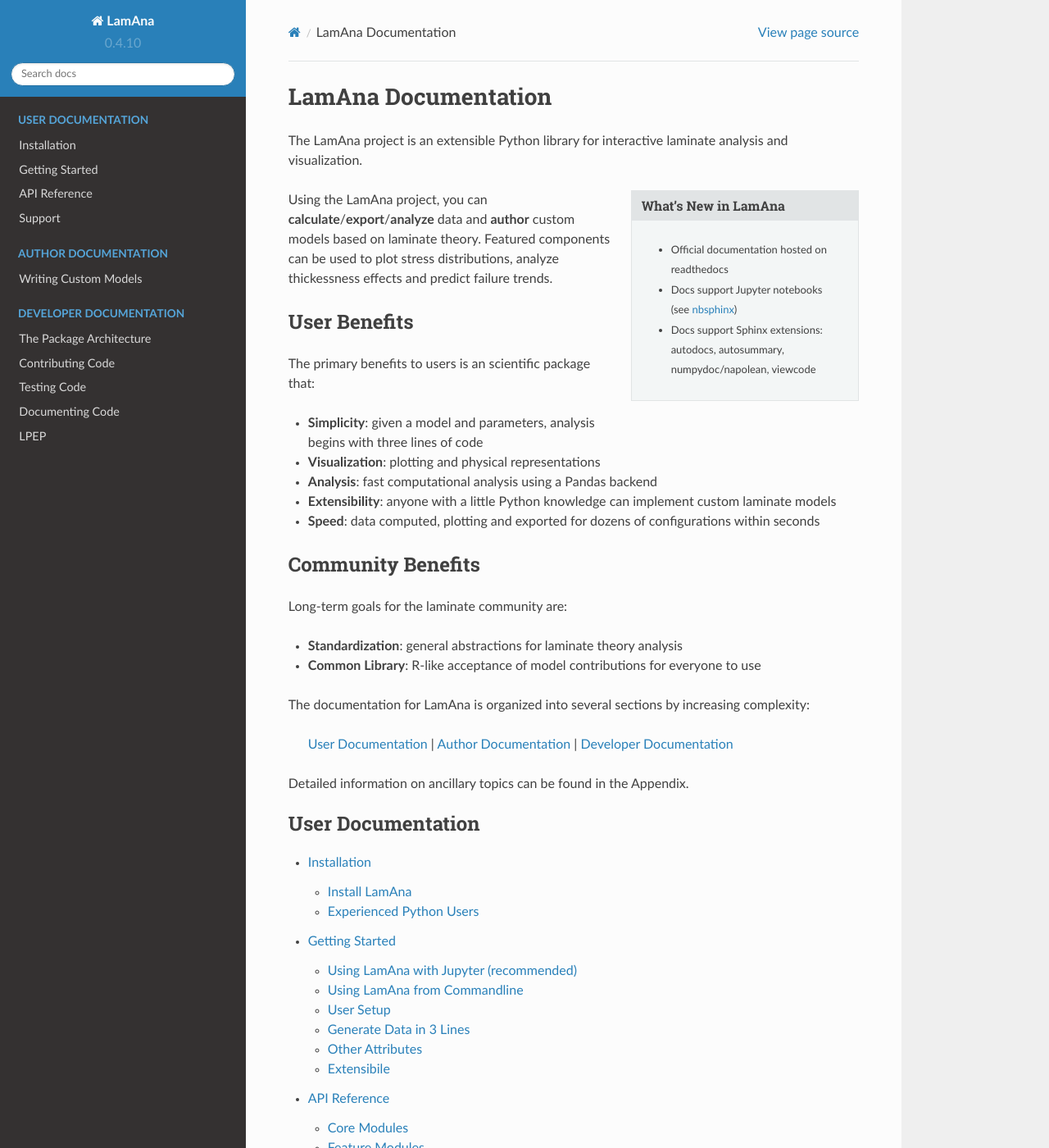
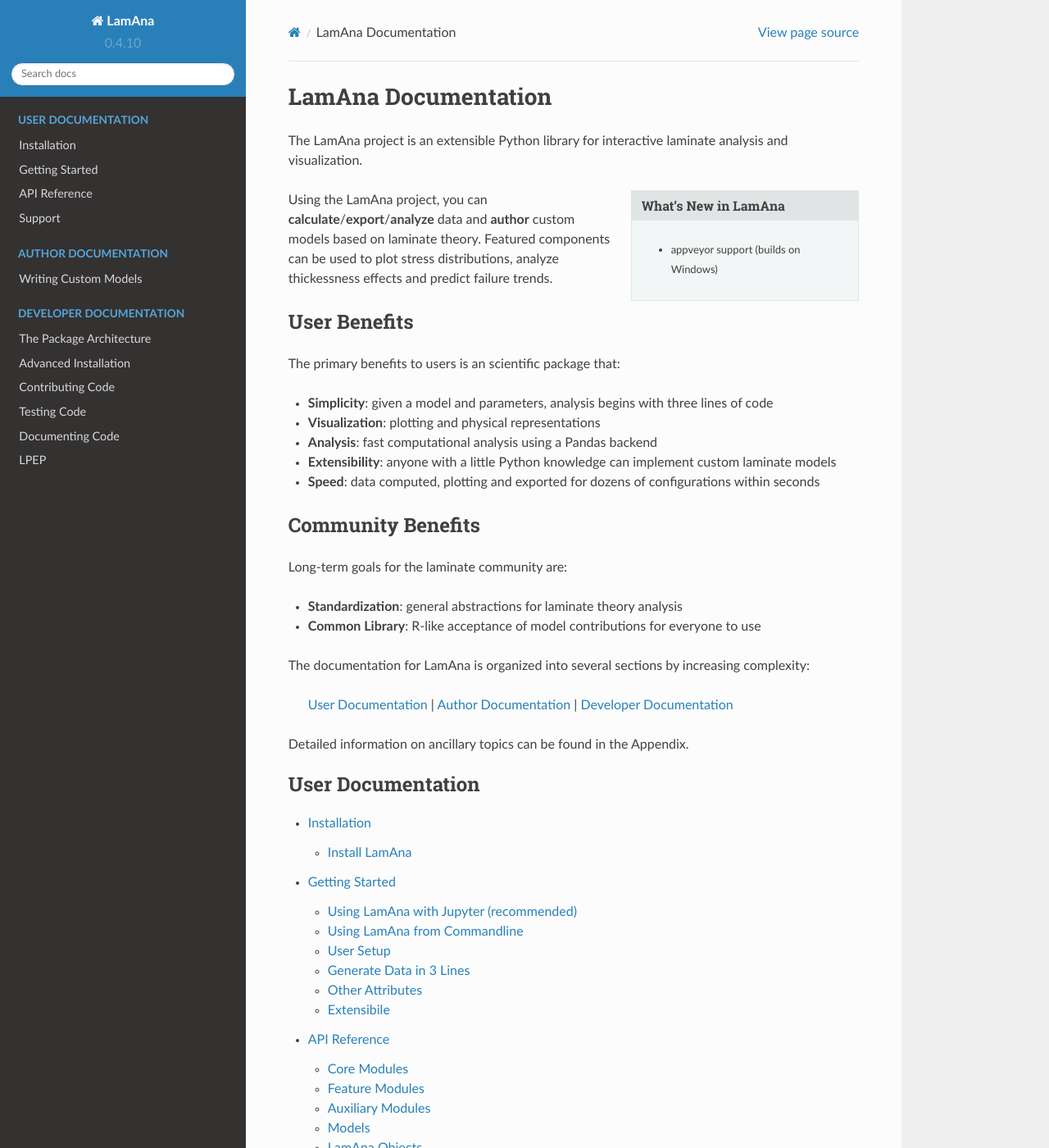
Before and after one commit to par2/lamana, a Sphinx documentation site: the page built from docs/index.rst, in a window 1280 px wide and 1400 px high. Shown: the whole window at 82% size. Built offline with Sphinx 7.4.7 and the Read the Docs theme 2.0.0, drawn with Linux system fonts in a browser that asks for light colours; pages that are not in the unit, such as notebooks, are missing from menus; some of the changed text lies outside the part shown.

Commit message:
Split Installation docs
- Quickstart installation instructions
- Advanced install philosophies

```diff
--- a/docs/index.rst
+++ b/docs/index.rst
@@ -12,9 +12,7 @@
 
 .. sidebar:: What's New in LamAna
 
-   - Official documentation hosted on readthedocs
-   - Docs support Jupyter notebooks (see `nbsphinx <https://nbsphinx.readthedocs.org/en/latest/>`_)
-   - Docs support Sphinx extensions: autodocs, autosummary, numpydoc/napolean, viewcode
+   - appveyor support (builds on Windows)
 
 Using the LamAna project, you can **calculate**/**export**/**analyze** data and
 **author** custom models based on laminate theory.  Featured components can be used to plot stress distributions, analyze thickessness effects and predict failure trends.
```
Also changed, not shown: other parts of docs/index.rst (+1 -0 lines), docs/installation.ipynb, docs/installation2.ipynb (added).
